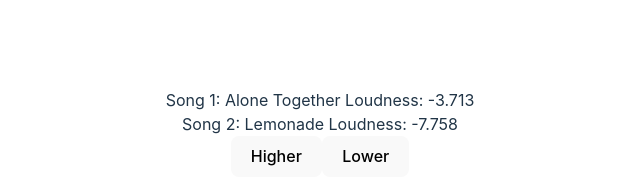
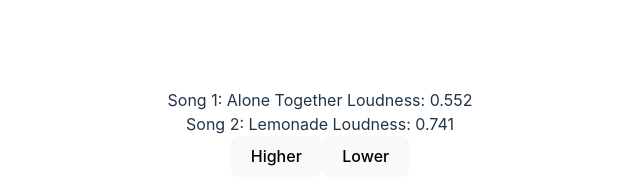
Before and after one commit to V3D4NTH/spotify-higher-lower, a React (Vite) app: page / in a window 1280 px wide. Shown: the part 214-400 px from the top of the page, without its empty margins (320-960 px from the left). Built offline with nearby package versions, Linux system fonts and the light colour scheme.

Commit message:
game over logic

```diff
--- a/src/components/Game.tsx
+++ b/src/components/Game.tsx
@@ -6,70 +6,81 @@ import db2020 from '../data/2020data.json'
 
 
 export default function Game() {
-    const getRandomSong = (_not:number):number => {
+
+    const getRandomSong = (_not:number, __not:number):number => {
         let randomNumber = Math.floor(Math.random() * db2020.length)
-        if (randomNumber === _not)
-            return getRandomSong(_not)
+        if (randomNumber === _not || randomNumber === __not)
+            return getRandomSong(_not, __not)
         else
             return randomNumber
     }
 
     const checkWin = (High:boolean, valOne:number, valTwo:number):boolean => {
-
         if (High){
             return (valOne <= valTwo)
         }
-
         else if (!High) {
             return (valOne >= valTwo)
         }
+        return false
+    }
+    const UpdateGameOrGameOver = (High:boolean, valOne:number, valTwo:number):void => {
 
-        return false
+        if (checkWin(High, valOne, valTwo) === true){
+            setCurrentScore(currentScore + 1)
 
+            let firstIndex = firstArrIndex
+            let secondIndex = secondArrIndex
+
+            setFirstArrIndex(secondIndex)
+            setSongOne(songTwo)
+
+            const randomNum = getRandomSong(firstIndex, secondIndex)
+
+            setSecondArrIndex(randomNum)
+            setSongTwo(db2020[randomNum])
+
+        }
+        else {
+            setGameOver(true)
+            if (currentScore > parseInt(window.localStorage.getItem("High Score")))
+                window.localStorage.setItem("High Score", currentScore.toString())
+        }
     }
 
     const [gameOver, setGameOver] = useState(false)
 
-    const [firstArrIndex, setFirstArrIndex] = useState(getRandomSong(-1))
+    const [firstArrIndex, setFirstArrIndex] = useState(getRandomSong(-1, -1))
     const [songOne, setSongOne] = useState(db2020[firstArrIndex])
 
-    const [secondArrIndex, setSecondArrIndex] = useState(getRandomSong(firstArrIndex))
+    const [secondArrIndex, setSecondArrIndex] = useState(getRandomSong(firstArrIndex, -1))
     const [songTwo, setSongTwo] = useState(db2020[secondArrIndex])
 
     const [highScore , setHighScore] = useState(window.localStorage.getItem("High Score") || 0)
     const [currentScore, setCurrentScore] = useState(0)
 
-    const UpdateGameOrGameOver = (High:boolean, valOne:number, valTwo:number):void => {
-
-        if (checkWin(High, valOne, valTwo) === true){
-            setCurrentScore(currentScore + 1)
-        }
-        else {
-            setGameOver(true)
-            if (currentScore > window.localStorage.getItem("High Score"))
-                window.localStorage.setItem("High Score", currentScore)
-        }
-    }
 
     return (
         <>
-            {"game over" ? gameOver===true : "game on"}
+            <div>
+                {gameOver && "gameOver"}
+            </div>
             <div>
                 Song 1: {songOne.SONGNAME} {' '}
-                Loudness: {songOne.loudness}
+                Loudness: {songOne.danceability}
             </div>
             <div>
                 Song 2: {songTwo.SONGNAME} {' '}
-                Loudness: {songTwo.loudness}
+                Loudness: {songTwo.danceability}
             </div>
             <div>
                 <button
-                    onClick={() => UpdateGameOrGameOver(true, songOne.loudness, songTwo.loudness)}
+                    onClick={() => UpdateGameOrGameOver(true, songOne.danceability, songTwo.danceability)}
                 >
                     Higher
                 </button>
                 <button
-                    onClick={() => UpdateGameOrGameOver(false, songOne.loudness, songTwo.loudness)}
+                    onClick={() => UpdateGameOrGameOver(false, songOne.danceability, songTwo.danceability)}
                 >
                     Lower
                 </button>
```
